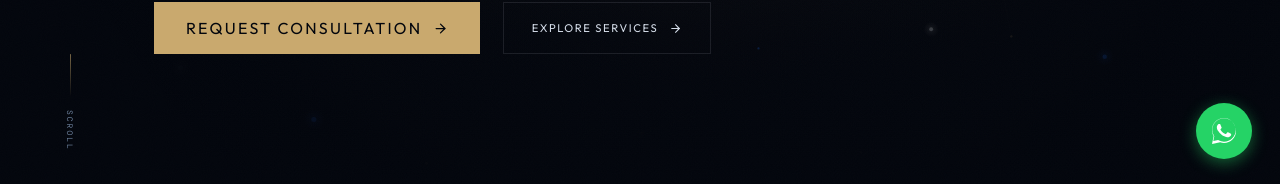
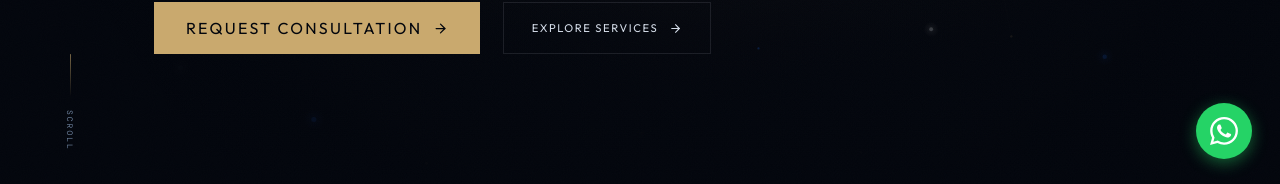
Before and after one commit to Imperial-Healthcare-Systems/ITI-Website, a Next.js app: page / in a window 1280 px wide. Shown: the part 613-797 px from the top of the page. Built offline with nearby package versions, Linux system fonts and the light colour scheme; a web font is replaced by a local one.

Commit message:
Icon fixed

```diff
--- a/components/whatsapp-button.tsx
+++ b/components/whatsapp-button.tsx
@@ -36,12 +36,12 @@ export default function WhatsAppButton() {
       {/* WhatsApp SVG icon */}
       <svg
         xmlns="http://www.w3.org/2000/svg"
-        viewBox="0 0 32 32"
-        width="32"
-        height="32"
-        fill="#ffffff"
+        viewBox="0 0 24 24"
+        width="28"
+        height="28"
+        fill="white"
       >
-        <path d="M16.003 3C9.376 3 4 8.373 4 15.003c0 2.15.573 4.233 1.66 6.063L4 29l8.187-1.634A12.94 12.94 0 0 0 16.003 28C22.629 28 28 22.627 28 15.997 28 9.373 22.629 3 16.003 3zm0 23.75a10.71 10.71 0 0 1-5.452-1.487l-.39-.232-4.86.97.993-4.736-.254-.398A10.693 10.693 0 0 1 4.25 15.003C4.25 8.513 9.513 3.25 16.003 3.25c6.487 0 11.747 5.263 11.747 11.747C27.75 21.487 22.49 26.75 16.003 26.75zm6.44-8.27c-.353-.177-2.088-1.03-2.412-1.146-.323-.118-.558-.177-.793.177-.236.353-.912 1.146-1.118 1.382-.206.236-.412.265-.765.088-.353-.177-1.49-.549-2.838-1.75-1.048-.935-1.756-2.09-1.962-2.443-.206-.353-.022-.544.155-.72.159-.158.353-.412.53-.618.177-.206.235-.353.353-.589.118-.235.059-.441-.03-.618-.088-.177-.793-1.912-1.087-2.618-.286-.688-.577-.595-.793-.606-.206-.01-.44-.012-.677-.012-.235 0-.618.088-.941.441-.323.353-1.235 1.206-1.235 2.941 0 1.736 1.265 3.412 1.441 3.647.177.236 2.49 3.8 6.032 5.329.843.364 1.5.582 2.012.745.846.27 1.616.232 2.224.141.678-.102 2.088-.853 2.382-1.677.294-.824.294-1.53.206-1.677-.088-.147-.323-.235-.677-.412z" />
+        <path d="M17.472 14.382c-.297-.149-1.758-.867-2.03-.967-.273-.099-.471-.148-.67.15-.197.297-.767.966-.94 1.164-.173.199-.347.223-.644.075-.297-.15-1.255-.463-2.39-1.475-.883-.788-1.48-1.761-1.653-2.059-.173-.297-.018-.458.13-.606.134-.133.298-.347.446-.52.149-.174.198-.298.298-.497.099-.198.05-.371-.025-.52-.075-.149-.669-1.612-.916-2.207-.242-.579-.487-.5-.669-.51-.173-.008-.371-.01-.57-.01-.198 0-.52.074-.792.372-.272.297-1.04 1.016-1.04 2.479 0 1.462 1.065 2.875 1.213 3.074.149.198 2.096 3.2 5.077 4.487.709.306 1.262.489 1.694.625.712.227 1.36.195 1.871.118.571-.085 1.758-.719 2.006-1.413.248-.694.248-1.289.173-1.413-.074-.124-.272-.198-.57-.347m-5.421 7.403h-.004a9.87 9.87 0 01-5.031-1.378l-.361-.214-3.741.982.998-3.648-.235-.374a9.86 9.86 0 01-1.51-5.26c.001-5.45 4.436-9.884 9.888-9.884 2.64 0 5.122 1.03 6.988 2.898a9.825 9.825 0 012.893 6.994c-.003 5.45-4.437 9.884-9.885 9.884m8.413-18.297A11.815 11.815 0 0012.05 0C5.495 0 .16 5.335.157 11.892c0 2.096.547 4.142 1.588 5.945L.057 24l6.305-1.654a11.882 11.882 0 005.683 1.448h.005c6.554 0 11.89-5.335 11.893-11.893a11.821 11.821 0 00-3.48-8.413z"/>
       </svg>
     </a>
   )
```
